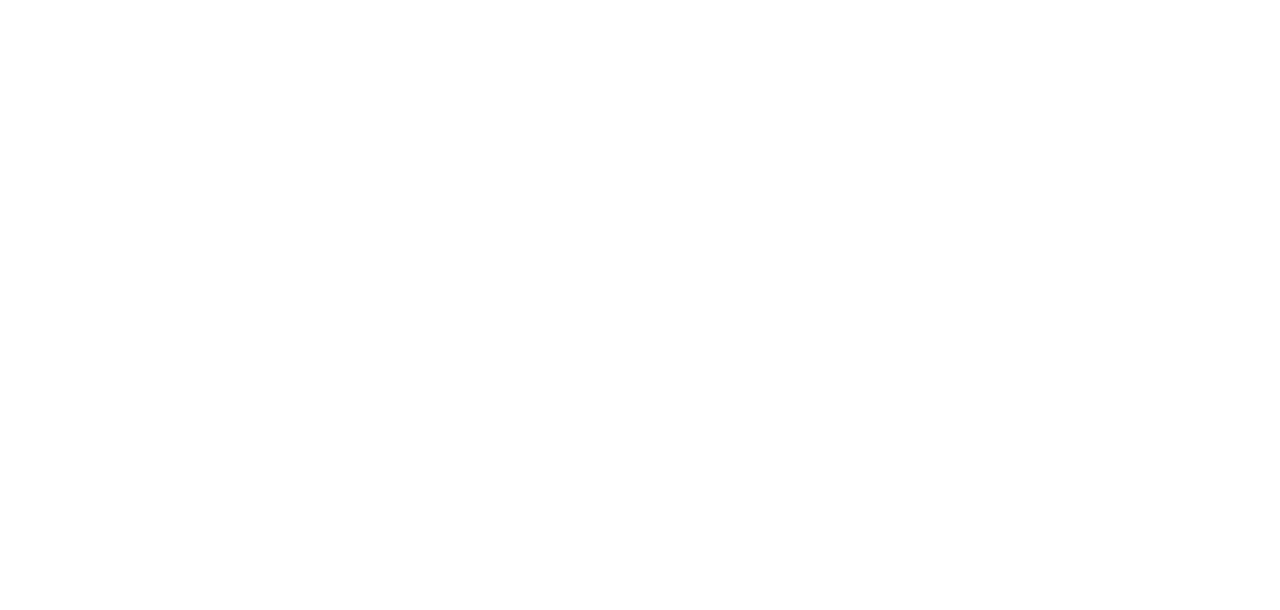
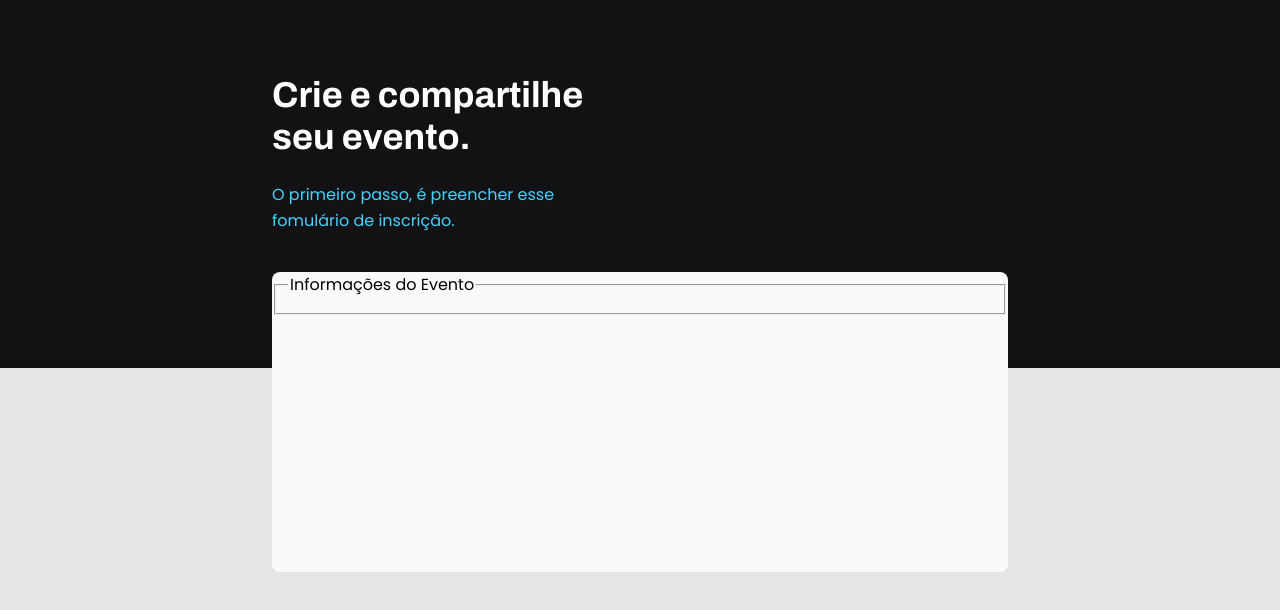
Before and after one commit to SamuelAlvarenga/Projeto03, a plain HTML site: page index.html in a window 1280 px wide. Drawn offline with Linux system fonts and the light colour scheme.

Commit message:
Layout of Header

```diff
--- a/index.html
+++ b/index.html
@@ -1,16 +1,28 @@
 <!DOCTYPE html>
 <html lang="pt-br">
   <head>
+    <link rel="preconnect" href="https://fonts.googleapis.com" />
+    <link rel="preconnect" href="https://fonts.gstatic.com" crossorigin />
     <meta charset="UTF-8" />
     <meta name="viewport" content="width=device-width, initial-scale=1.0" />
     <title>Crie seu evento</title>
     <link rel="stylesheet" href="style.css" />
+    <link
+      href="https://fonts.googleapis.com/css2?family=Archivo:wght@600;700&family=Poppins&display=swap"
+      rel="stylesheet"
+    />
   </head>
   <body>
-    <header>
-      <h1></h1>
-      <p></p>
-      <form></form>
-    </header>
+    <div class="page">
+      <header>
+        <h1>Crie e compartilhe seu evento.</h1>
+        <p>O primeiro passo, é preencher esse fomulário de inscrição.</p>
+      </header>
+      <form>
+        <fieldset>
+          <legend>Informações do Evento</legend>
+        </fieldset>
+      </form>
+    </div>
   </body>
 </html>
--- a/style.css
+++ b/style.css
@@ -0,0 +1,47 @@
+body {
+  font-family: "Poppins", sans-serif;
+  background: #e5e5e5;
+}
+
+body::before {
+  content: "";
+  width: 100%;
+  height: 368px;
+
+  position: absolute;
+  top: 0;
+  left: 0;
+  z-index: -1;
+  background: #121214;
+}
+
+.page {
+  width: 736px;
+  margin: auto;
+}
+
+header {
+  width: 319px;
+  margin-top: 74px;
+}
+
+header h1 {
+  font-family: "Archivo", sans-serif;
+  font-weight: bold;
+  font-size: 36px;
+  line-height: 42px;
+  color: white;
+}
+
+header p {
+  color: #42d3ff;
+  font-size: 16px;
+  line-height: 26px;
+}
+
+form {
+  margin-top: 38px;
+  background: #fafafc;
+  border-radius: 8px;
+  min-height: 300px;
+}
```
